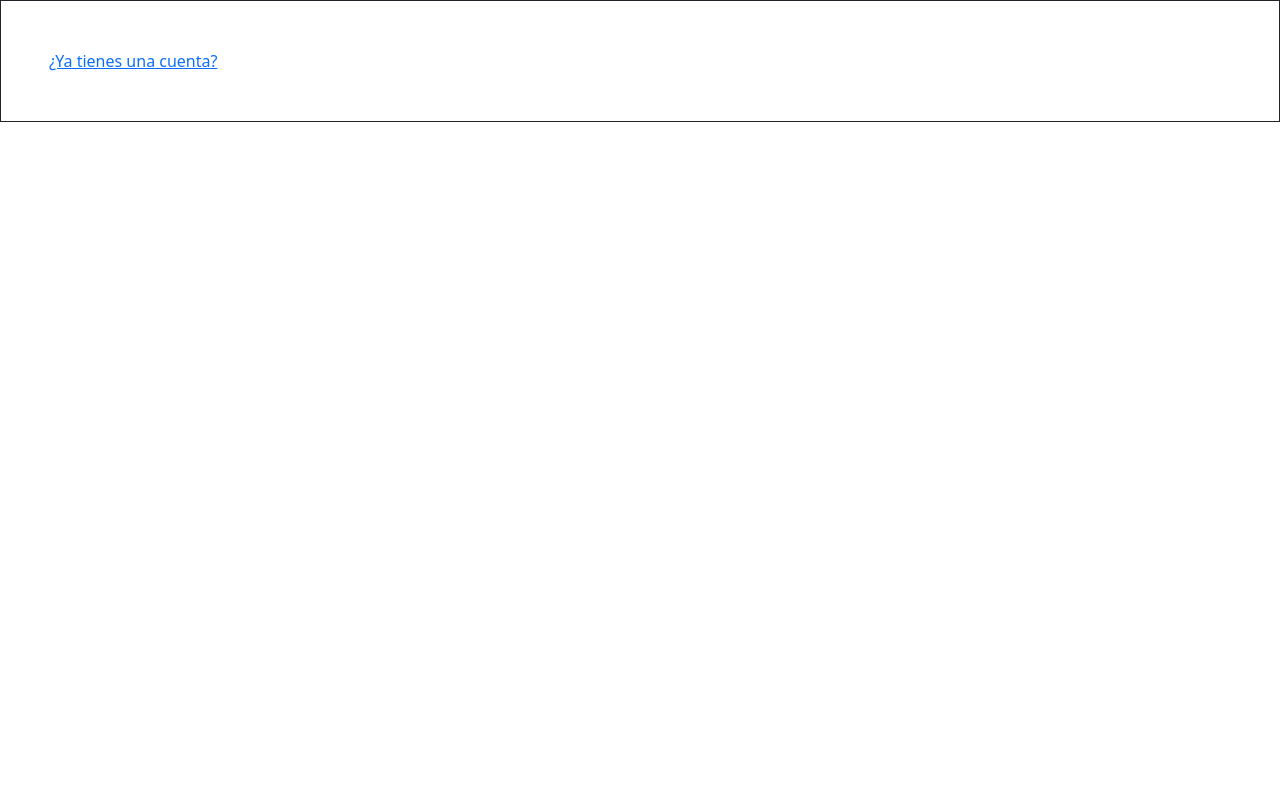
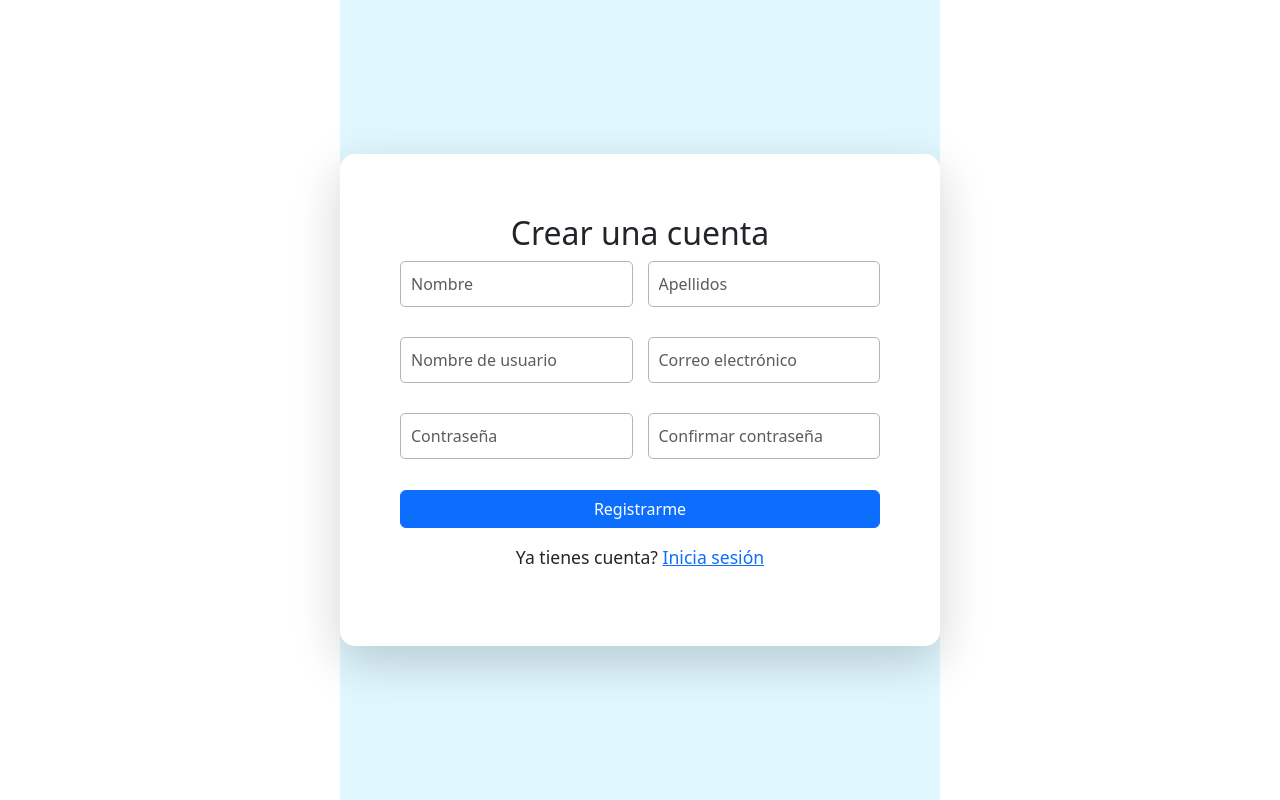
Before and after one commit to FranciscoDavidCampuzanoMelgarejo/ProyectoFinal_DaWeb--ReservasEvento, a React (Vite) app in the folder Frontend/gestionar-reservas-app/: page /register in a window 1280 px wide. Built offline with nearby package versions, Linux system fonts and the light colour scheme.

Commit message:
Formulario de login y register creados mediante componentes

```diff
--- /dev/null
+++ b/Frontend/gestionar-reservas-app/src/Login.css
@@ -0,0 +1,90 @@
+body {
+    display: flex;
+    justify-content: center;
+    align-items: center;
+    height: 100vh;
+    background-color: rgb(223, 247, 253);
+    margin: 0;
+    font-family: Arial, sans-serif;
+  }
+  .login-container {
+    background-color: rgb(255, 255, 255);
+    padding: 30px;
+    border-radius: 15px;
+    box-shadow: 0px 4px 10px rgba(0, 0, 0, 0.1);
+    text-align: center;
+    width: 100%;
+    max-width: 600px;
+    padding: 60px;
+    font-size: 1.1rem;
+    transform: scale(1.2);
+    transition: transform 0.3s ease;
+  }
+  .form-grid-login {
+    display: grid;
+    grid-template-columns: 1fr;
+    gap: 20px; /* espaciado entre campos */
+  }
+  h2 {
+    margin-bottom: 15px;
+    color: #333;
+  }
+  .form-grid-custom {
+    display: grid;
+    grid-template-columns: 1fr;
+    gap: 20px;
+  }
+  input {
+    width: 100%;
+    padding: 10px;
+    border: 1px solid rgb(180, 180, 180);
+    border-radius: 5px;
+    box-sizing: border-box;
+  }
+  button {
+    width: 100%;
+    padding: 10px;
+    background-color: rgb(71, 143, 236);
+    color: rgb(255, 255, 255);
+    border: none;
+    border-radius: 5px;
+    cursor: pointer;
+    font-size: 16px;
+    margin-top: 10px;
+    transition: background 0.3s;
+  }
+
+  button:hover {
+    background-color: rgb(0, 30, 75);
+  }
+
+  .register-text {
+    margin-top: 20px;
+    font-size: 15px;
+    color: rgb(0, 0, 0);
+  }
+
+  .register-text a {
+    color: rgb(71, 143, 236);
+    text-decoration: none;
+    font-weight: bold;
+  }
+
+  .register-text a:hover {
+    text-decoration: underline;
+    color: rgb(0, 30, 75);
+  }
+  @keyframes fadeInUp {
+    from {
+      opacity: 0;
+      transform: translateY(20px);
+    }
+    to {
+      opacity: 1;
+      transform: translateY(0);
+    }
+  }
+
+  .fade-in-up {
+    animation: fadeInUp 0.6s ease forwards;
+  }
--- /dev/null
+++ b/Frontend/gestionar-reservas-app/src/Register.css
@@ -0,0 +1,78 @@
+.register-container {
+    background-color: rgb(255, 255, 255);
+    padding: 30px;
+    border-radius: 15px;
+    box-shadow: 0px 4px 10px rgba(0, 0, 0, 0.1);
+    text-align: center;
+    width: 100%;
+    max-width: 600px;
+    padding: 60px;
+    font-size: 1.1rem;
+    transform: scale(1.1);
+    transition: transform 0.3s ease;
+}
+.register-container input.form-control {
+    border: 1px solid rgb(180, 180, 180);
+    border-radius: 5px;
+    padding: 10px;
+    width: 100%;
+    box-sizing: border-box;
+    margin-bottom: 15px;
+}
+
+button {
+    width: 100%;
+    padding: 10px;
+    background-color: rgb(71, 143, 236);
+    color: white;
+    border: none;
+    border-radius: 5px;
+    font-size: 16px;
+    cursor: pointer;
+    transition: background 0.3s;
+}
+
+button:hover {
+    background-color: rgb(0, 30, 75);
+}
+.login-text a:hover {
+    text-decoration: underline;
+    color: rgb(0, 30, 75);
+  }
+
+.form-grid-custom {
+    display: grid;
+    gap: 15px;
+  }
+
+@media (min-width: 768px) {
+  .form-grid-custom {
+    grid-template-columns: 1fr 1fr;
+    grid-template-areas:
+      "nombre apellidos"
+      "usuario email"
+      "contraseña confirmar";
+  }
+
+  .form-control:nth-child(1) { grid-area: nombre; }
+  .form-control:nth-child(2) { grid-area: apellidos; }
+  .form-control:nth-child(3) { grid-area: usuario; }
+  .form-control:nth-child(4) { grid-area: email; }
+  .form-control:nth-child(5) { grid-area: contraseña; }
+  .form-control:nth-child(6) { grid-area: confirmar; }
+}
+
+  @keyframes fadeInUp {
+    from {
+      opacity: 0;
+      transform: translateY(20px);
+    }
+    to {
+      opacity: 1;
+      transform: translateY(0);
+    }
+  }
+
+  .fade-in-up {
+    animation: fadeInUp 0.6s ease forwards;
+  }
--- a/Frontend/gestionar-reservas-app/src/components/FormularioLogin.jsx
+++ b/Frontend/gestionar-reservas-app/src/components/FormularioLogin.jsx
@@ -1,15 +1,52 @@
+import { useState } from 'react';
+import { InputField } from './InputField';
 import { Link } from "react-router-dom";
-
-export function FormularioLogin() {
-
-    return(
-        <form id="formularioLogin" className="form-login p-5 border border-dark">
-            {/* PONER LOS CAMPOS DEL FORMULARIO */}
-            {/* PONER BOTON PARA INICIAR SESION */}
-            <div>
-                <span>¿Necesitas una cuenta?</span>
-                <Link to='/register'>Registrarse</Link>
-            </div>
-        </form>
-    );
+import '../Login.css';
+export function FormularioLogin(){
+  const[formData, setFormData]=useState({
+    usuario:'',
+    contraseña:'',
+  });
+  const[errors,setErrors]=useState({});
+  const handleChange = (e) => {
+    setFormData({ ...formData, [e.target.name]: e.target.value });
+    setErrors({ ...errors, [e.target.name]: '' });
+  };
+  const validar = () => {
+    const newErrors = {};
+    if (!formData.usuario) {
+      newErrors.usuario = 'El nombre de usuario es obligatorio.';
+    }
+    if (!formData.contraseña) {
+      newErrors.contraseña = 'La contraseña es obligatoria.';
+    }
+    setErrors(newErrors);
+    return Object.keys(newErrors).length === 0;
+  };
+  const handleSubmit = (e) => {
+    e.preventDefault();
+    if (validar()) {
+      console.log('Formulario válido, enviar:', formData);
+      //enviar formulario aqui(enviar datos al backend, recibirlos, comparar campos, etc)
+    }
+  };
+    return (
+        <div className="d-flex justify-content-center align-items-center vh-100" style={{ backgroundColor: "rgb(223, 247, 253)" }}>
+          <div className="login-container shadow-lg text-center fade-in-up">
+            <h2 className="text-center">Iniciar Sesión</h2>
+            <form onSubmit={handleSubmit}>
+            <div className="form-grid-login">
+              <InputField type="text" name="usuario" placeholder="Nombre de usuario" value={formData.usuario} onChange={handleChange} error={errors.usuario}/>
+              <InputField type="password" name="contraseña" placeholder="Contraseña" value={formData.contraseña} onChange={handleChange} error={errors.contraseña}/>
+              </div>
+              <div className="d-flex justify-content-center">
+                <button type="submit" className="btn btn-primary mt-3">Iniciar sesión</button>
+              </div>
+            </form>
+            <p className="register-text mt-3 text-center">
+              No tienes cuenta? <Link to="/register">Regístrate</Link>
+            </p>
+          </div>
+        </div>
+      );
 }
--- a/Frontend/gestionar-reservas-app/src/components/FormularioRegistro.jsx
+++ b/Frontend/gestionar-reservas-app/src/components/FormularioRegistro.jsx
@@ -1,13 +1,78 @@
+import { useState } from 'react';
+import { InputField } from './InputField';
 import { Link } from 'react-router-dom';
+import '../Register.css';
 
-export function FormularioRegistro() {
-    return(
-        <form id='formularioRegistro' className='form-registro p-5 border border-dark'>
-            {/* CAMPOS PARA EL FORMULARIO */}
-            {/* BOTON PARA REGISTRAR A UN USUARIO */}
-            <div>
-                <Link to='/login'>¿Ya tienes una cuenta?</Link>
+export function FormularioRegistro(){
+  const[formData, setFormData]=useState({
+    nombre:'',
+    apellidos:'',
+    usuario:'',
+    email:'',
+    contraseña:'',
+    confirmarContraseña:'',
+  });
+
+const[errors,setErrors]=useState({});
+const handleChange = (e) => {
+  setFormData({ ...formData, [e.target.name]: e.target.value });
+  setErrors({ ...errors, [e.target.name]: '' });
+};
+const validacion=()=>{
+  const newErrors={};
+  const expRegularNombre=/^[A-Za-zÁÉÍÓÚáéíóúÑñ\s]+$/;
+  const expRegularCorreo=/^[^\s@]+@[^\s@]+\.[^\s@]+$/;
+  if(!formData.nombre || !expRegularNombre.test(formData.nombre)){
+    newErrors.nombre='Ingresa un nombre valido(solo letras)'
+  }
+  if(!formData.apellidos || !expRegularNombre.test(formData.apellidos)){
+    newErrors.apellidos='Ingresa un apellido valido(solo letras)'
+  }
+  if(!formData.usuario){
+    newErrors.usuario='Ingresa un nombre de usuario'
+  }
+  if(!formData.email || !expRegularCorreo.test(formData.email)){
+    newErrors.email='Ingresa un correo valido'
+  }
+  if(!formData.contraseña){
+    newErrors.contraseña='Ingresa una contraseña'
+  }
+  if (formData.contraseña !== formData.confirmarContraseña) {
+    newErrors.confirmarContraseña = 'Las contraseñas no coinciden.';
+  }
+  setErrors(newErrors);
+  return Object.keys(newErrors).length === 0;
+};
+const handleSubmit = (e) => {
+  e.preventDefault();
+  if (validacion()) {
+    console.log('Formulario válido, enviar:', formData);
+    //enviar formulario aqui(nombre apellidos correo contraseña etc)
+  }
+};
+
+    return (
+        <div className="d-flex justify-content-center align-items-center vh-100" style={{ backgroundColor: "rgb(223, 247, 253)" }}>
+          <div className="register-container shadow-lg text-center fade-in-up">
+            <h2 className="text-center">Crear una cuenta</h2>
+            <form onSubmit={handleSubmit}>
+            <div className="form-grid-custom">
+              <InputField type="text" name="nombre" placeholder="Nombre" value={formData.nombre} onChange={handleChange} error={errors.nombre} />
+              <InputField type="text" name="apellidos" placeholder="Apellidos"  value={formData.apellidos} onChange={handleChange} error={errors.apellidos} />
+              <InputField type="text" name="usuario" placeholder="Nombre de usuario"  value={formData.usuario} onChange={handleChange} error={errors.usuario} />
+              <InputField type="email" name="email" placeholder="Correo electrónico"  value={formData.email} onChange={handleChange} error={errors.email} />
+              <InputField type="password" name="contraseña" placeholder="Contraseña"  value={formData.contraseña} onChange={handleChange} error={errors.contraseña} />
+              <InputField type="password" name="confirmarContraseña" placeholder="Confirmar contraseña"  value={formData.confirmarContraseña} onChange={handleChange} error={errors.confirmarContraseña} />
             </div>
-        </form>
-    );
-}
+
+            <div className="d-flex justify-content-center">
+              <button type="submit" className="btn btn-primary mt-3">Registrarme</button>
+            </div>
+            </form>
+            <p className="login-text mt-3 text-center">
+              Ya tienes cuenta? <Link to="/">Inicia sesión</Link>
+            </p>
+          </div>
+        </div>
+      );
+    }
--- /dev/null
+++ b/Frontend/gestionar-reservas-app/src/components/InputField.jsx
@@ -0,0 +1,16 @@
+export function InputField({type,name,placeholder,value,onChange,error}){
+    return(
+        <div>
+            <input
+                type={type}
+                name={name}
+                placeholder={placeholder}
+                required
+                className="form-control"
+                value={value}
+                onChange={onChange}
+            />
+            {error && <span style={{color: 'red', fontSize:'0.9rem'}}>{error}</span>}
+        </div>
+    );
+}
```
